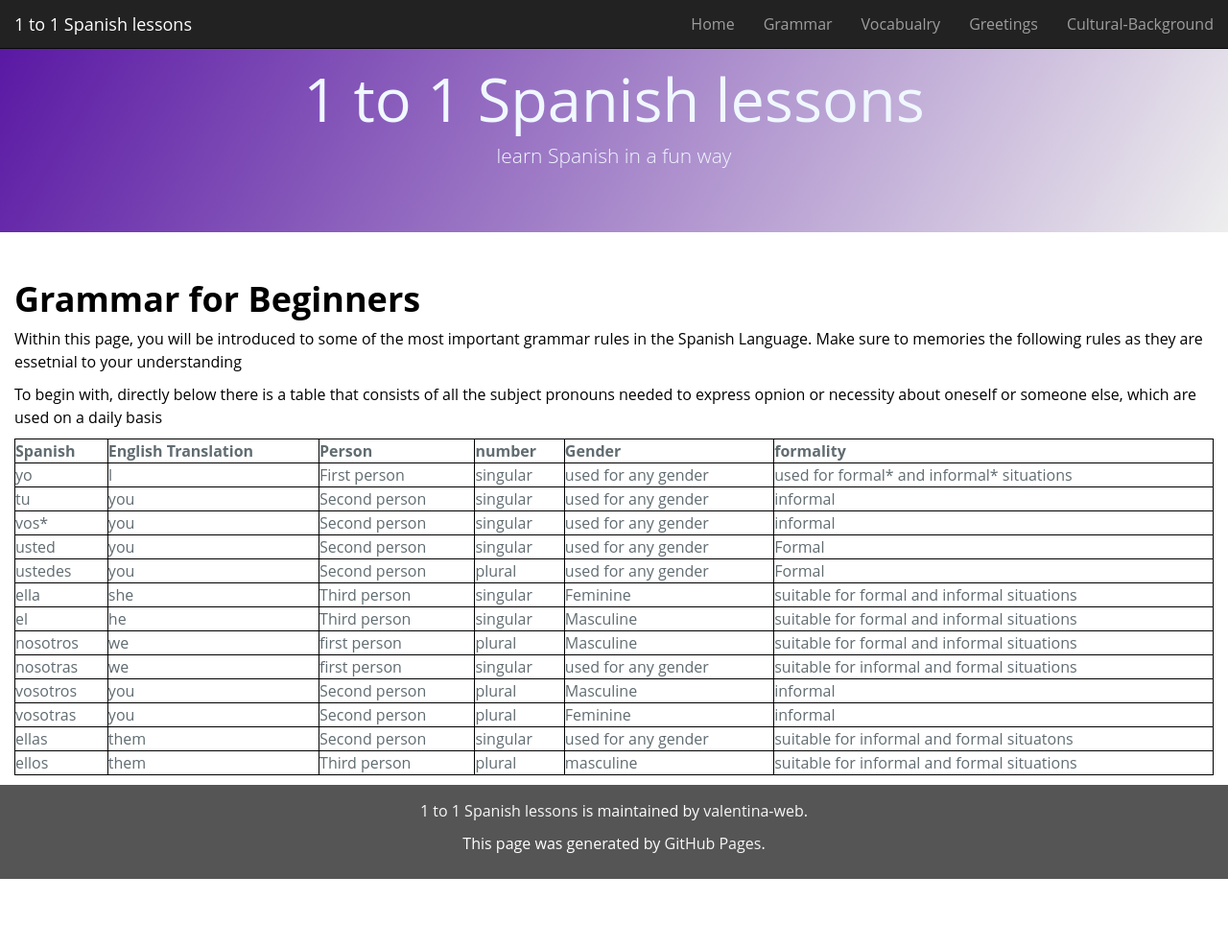
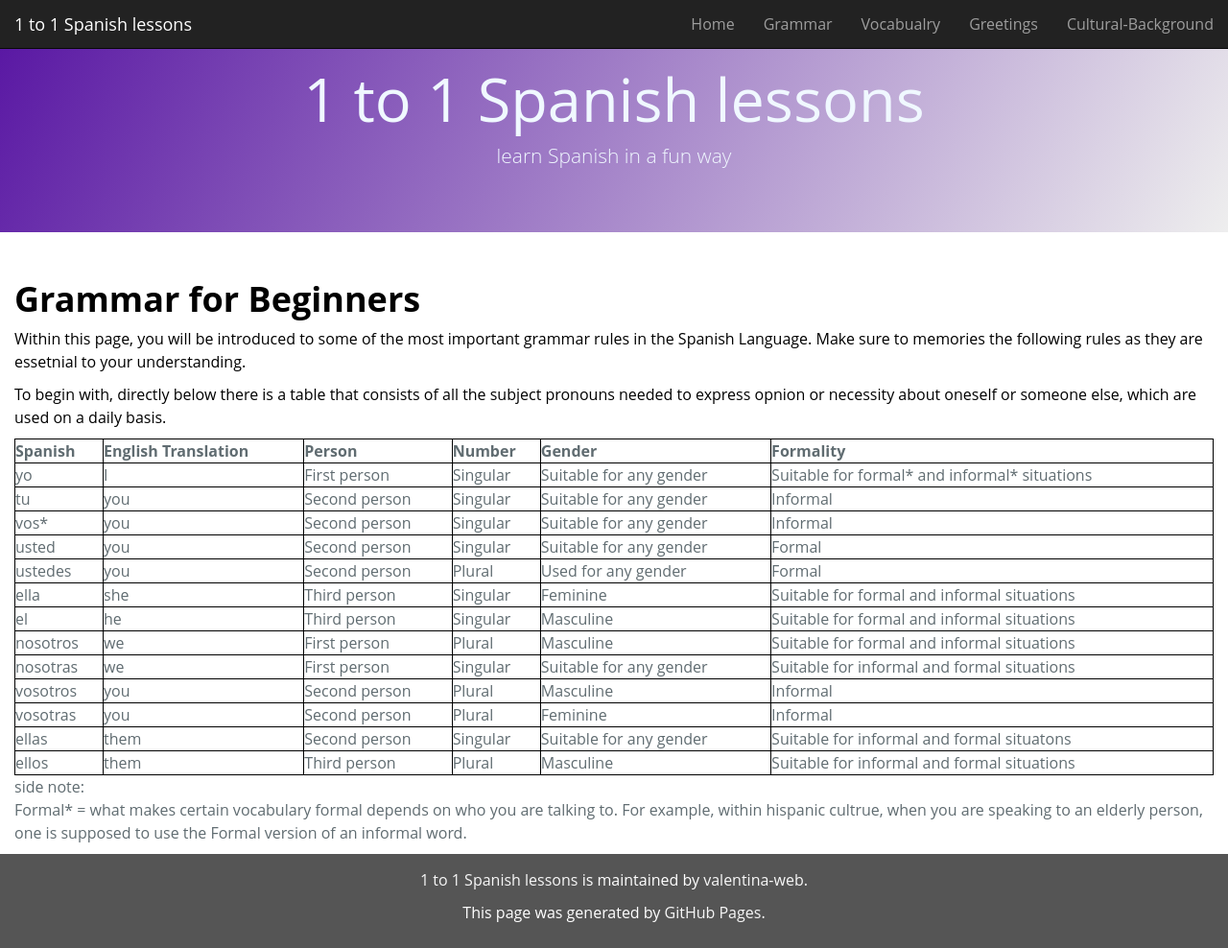
Before and after one commit to valentina-web/SML5202-2020-Final-Valentina, a Jekyll site: the page built from page2.md, in a window 1280 px wide and 988 px high. Shown: the whole window at 96% size. Built offline with Jekyll 4.4.1, drawn with Linux system fonts in a browser that asks for light colours; our own code applies the rules of GitHub Pages for plain Markdown files.

Commit message:
Update page2.md

```diff
--- a/page2.md
+++ b/page2.md
@@ -1,8 +1,8 @@
 <h1 style="color:black;"><b>Grammar for Beginners</b></h1>
 
-<p style="color:black;">Within this page, you will be introduced to some of the most important grammar rules in the Spanish Language. Make sure to memories the following rules as they are essetnial to your understanding</p>
+<p style="color:black;">Within this page, you will be introduced to some of the most important grammar rules in the Spanish Language. Make sure to memories the following rules as they are essetnial to your understanding.</p>
 
-<P style="color:black;">To begin with, directly below there is a table that consists of all the subject pronouns needed to express opnion or necessity about oneself or someone else, which are used on a daily basis<p>
+<P style="color:black;">To begin with, directly below there is a table that consists of all the subject pronouns needed to express opnion or necessity about oneself or someone else, which are used on a daily basis.<p>
 
 <html>
 <head>
@@ -19,112 +19,114 @@ table, th, td {
     <th>Spanish</th>
     <th>English Translation</th>
     <th>Person</th>
-    <th>number</th>
+    <th>Number</th>
     <th>Gender</th>
-    <th>formality</th>
+    <th>Formality</th>
   </tr>
   <tr>
     <td>yo</td>
     <td>I</td>
     <td>First person</td>
-    <td>singular</td>
-    <td> used for any gender </td>
-    <td> used for formal* and informal* situations</td>
+    <td>Singular</td>
+    <td> Suitable for any gender </td>
+    <td> Suitable for formal* and informal* situations</td>
   </tr>
   <tr>
     <td>tu</td>
     <td>you</td>
     <td>Second person</td>
-    <td>singular</td>
-    <td>used for any gender </td>
-    <td>informal</td>
+    <td>Singular</td>
+    <td>Suitable for any gender </td>
+    <td>Informal</td>
   </tr>
   <tr>
     <td>vos*</td>
     <td>you</td>
     <td>Second person</td>
-    <td>singular</td>
-    <td>used for any gender </td>
-    <td>informal</td>
+    <td>Singular</td>
+    <td>Suitable for any gender </td>
+    <td>Informal</td>
   </tr>
   <tr>
     <td>usted</td>
     <td>you</td>
     <td>Second person</td>
-    <td>singular</td>
-    <td>used for any gender </td>
+    <td>Singular</td>
+    <td>Suitable for any gender </td>
     <td>Formal</td>
   </tr>
   <tr>
     <td>ustedes</td>
     <td>you</td>
     <td>Second person</td>
-    <td>plural</td>
-    <td>used for any gender </td>
+    <td>Plural</td>
+    <td>Used for any gender </td>
     <td>Formal</td>
   </tr>
   <tr>
     <td>ella</td>
     <td>she</td>
     <td>Third person</td>
-    <td>singular</td>
+    <td>Singular</td>
     <td>Feminine</td>
-    <td>suitable for formal and informal situations</td>
+    <td>Suitable for formal and informal situations</td>
   </tr>
   <tr>
     <td>el</td>
     <td>he</td>
     <td>Third person</td>
-    <td>singular</td>
+    <td>Singular</td>
     <td>Masculine</td>
-    <td>suitable for formal and informal situations</td>
+    <td>Suitable for formal and informal situations</td>
   </tr>
   <tr>
     <td>nosotros</td>
     <td>we</td>
-    <td>first person</td>
-    <td>plural</td>
+    <td>First person</td>
+    <td>Plural</td>
     <td>Masculine</td>
-    <td>suitable for formal and informal situations</td>
+    <td>Suitable for formal and informal situations</td>
   </tr>
   <tr>
     <td>nosotras</td>
     <td>we</td>
-    <td>first person</td>
-    <td>singular</td>
-    <td>used for any gender </td>
-    <td>suitable for informal and formal situations</td>
+    <td>First person</td>
+    <td>Singular</td>
+    <td>Suitable for any gender </td>
+    <td>Suitable for informal and formal situations</td>
   </tr>
   <tr>
     <td>vosotros</td>
     <td>you</td>
     <td>Second person</td>
-    <td>plural</td>
+    <td>Plural</td>
     <td>Masculine</td>
-    <td>informal</td>
+    <td>Informal</td>
   </tr>
   <tr>
     <td>vosotras</td>
     <td>you</td>
     <td>Second person</td>
-    <td>plural</td>
+    <td>Plural</td>
     <td>Feminine</td>
-    <td>informal</td>
+    <td>Informal</td>
   </tr>
   <tr>
     <td>ellas</td>
     <td>them</td>
     <td>Second person</td>
-    <td>singular</td>
-    <td>used for any gender </td>
-    <td>suitable for informal and formal situatons</td>
+    <td>Singular</td>
+    <td>Suitable for any gender </td>
+    <td>Suitable for informal and formal situatons</td>
   </tr>
   <tr>
     <td>ellos</td>
     <td>them</td>
     <td>Third person</td>
-    <td>plural</td>
-    <td>masculine</td>
-    <td>suitable for informal and formal situations</td>
+    <td>Plural</td>
+    <td>Masculine</td>
+    <td>Suitable for informal and formal situations</td>
  </tr>
 </table>
+
+<p>side note:<br> Formal* = what makes certain vocabulary formal depends on who you are talking to. For example, within hispanic cultrue, when you are speaking to an elderly person, one is supposed to use the Formal version of an informal word.</P>
```
